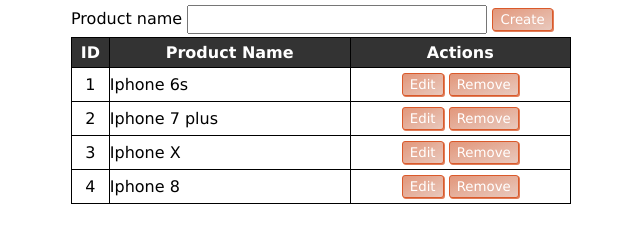
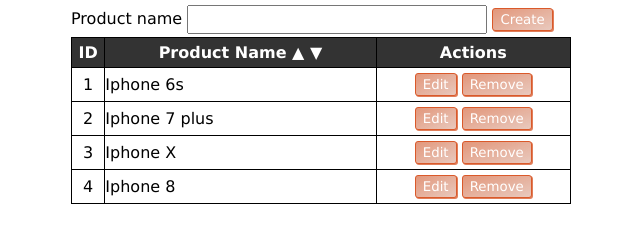
Before and after one commit to khoanguyen84/PhoneManagement, a plain HTML site: page index.html in a window 1280 px wide. Shown: the whole page, without its empty margins (319-959 px from the left). Drawn offline with Linux system fonts and the light colour scheme.

Commit message:
add sort button by product name

```diff
--- a/index.html
+++ b/index.html
@@ -21,7 +21,10 @@
                 <thead>
                     <tr>
                         <th>ID</th>
-                        <th>Product Name</th>
+                        <th>Product Name
+                            <span style="color: white; cursor: pointer;" title="Ascending">&#x25B2;</span>
+                            <span style="color: white; cursor: pointer;" title="Descending">&#x25BC;</span>
+                        </th>
                         <th>Actions</th>
                     </tr>
                 </thead>
@@ -34,7 +37,7 @@
             <div id="modifyProduct" class="edit-product d-none">
                 <label for="new_ProductName">Product name</label>
                 <input type="text" class="form-control" id="new_ProductName" name="new_ProductName">
-                <button id="btnUpdate" class="btn" >Update</button>
+                <button id="btnUpdate" class="btn">Update</button>
                 <button class="btn" onclick="clearForm()">Cancel</button>
                 <span onclick="clearForm()">&times;</span>
             </div>
```
